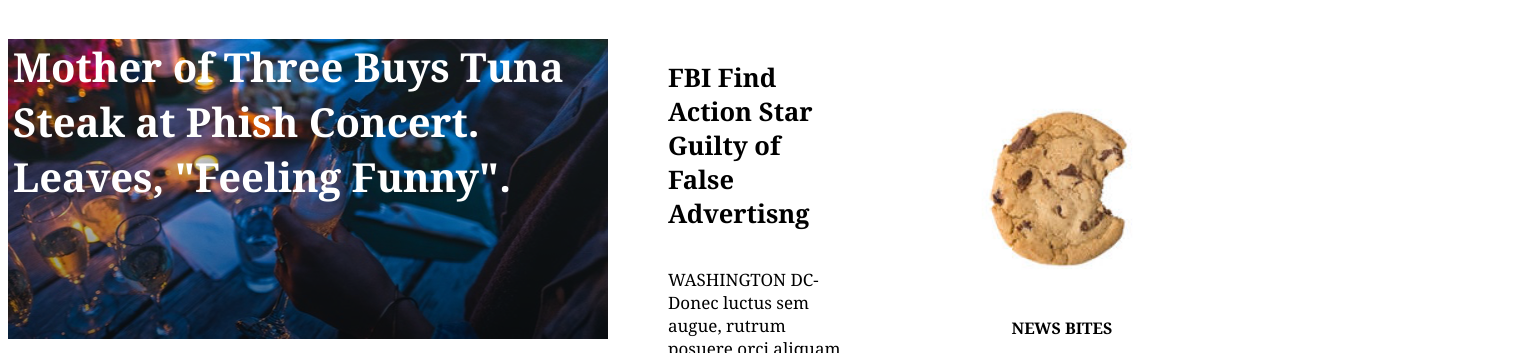
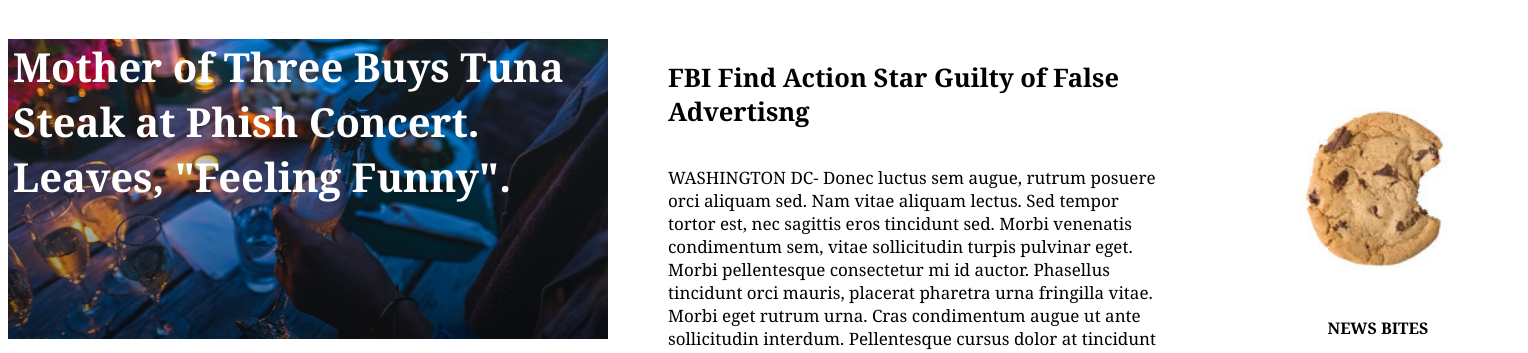
Before and after one commit to luckyjrocks/MyTimes, a plain HTML site: page index.html in a window 1280 px wide. Shown: the part 94-447 px from the top of the page, 1528 px wide, since content can reach past the window. Drawn offline with Linux system fonts and the light colour scheme.

Commit message:
column medium width

```diff
--- a/resources/css/style.css
+++ b/resources/css/style.css
@@ -2,6 +2,7 @@
 .container {
   display: flex;
   flex-direction: column;
+  margin: 0;
 }
 
 .header {
@@ -83,12 +84,14 @@ a {
 
 .column.medium {
   width: 500px;
-  flex: 1 2 auto;
+  flex: 1 0 auto;
 }
 
 .column.medium .story {
   display: flex;
   flex-direction: column;
+  width: auto;
+  align-items: flex-start;
   justify-content: space-between;
   margin-bottom: 30px;
 
```
